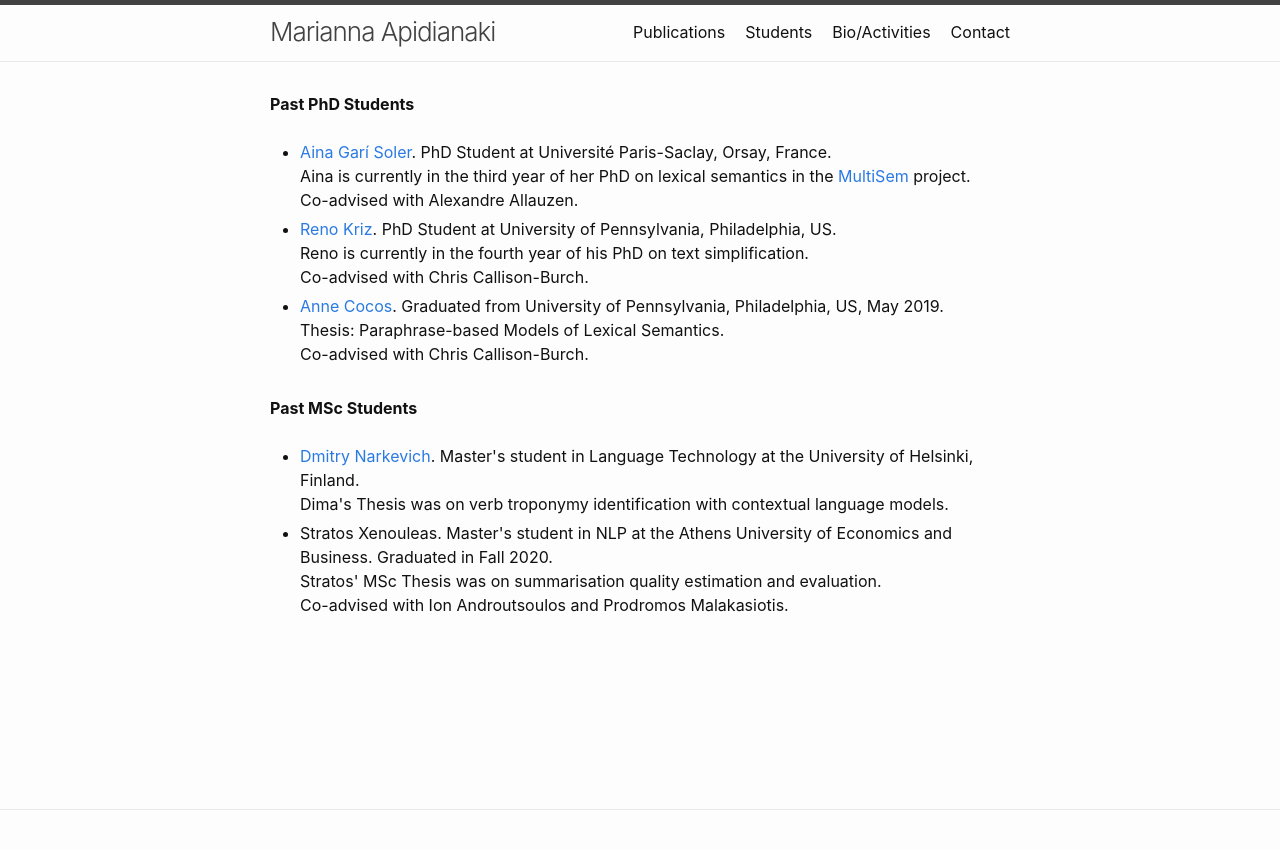
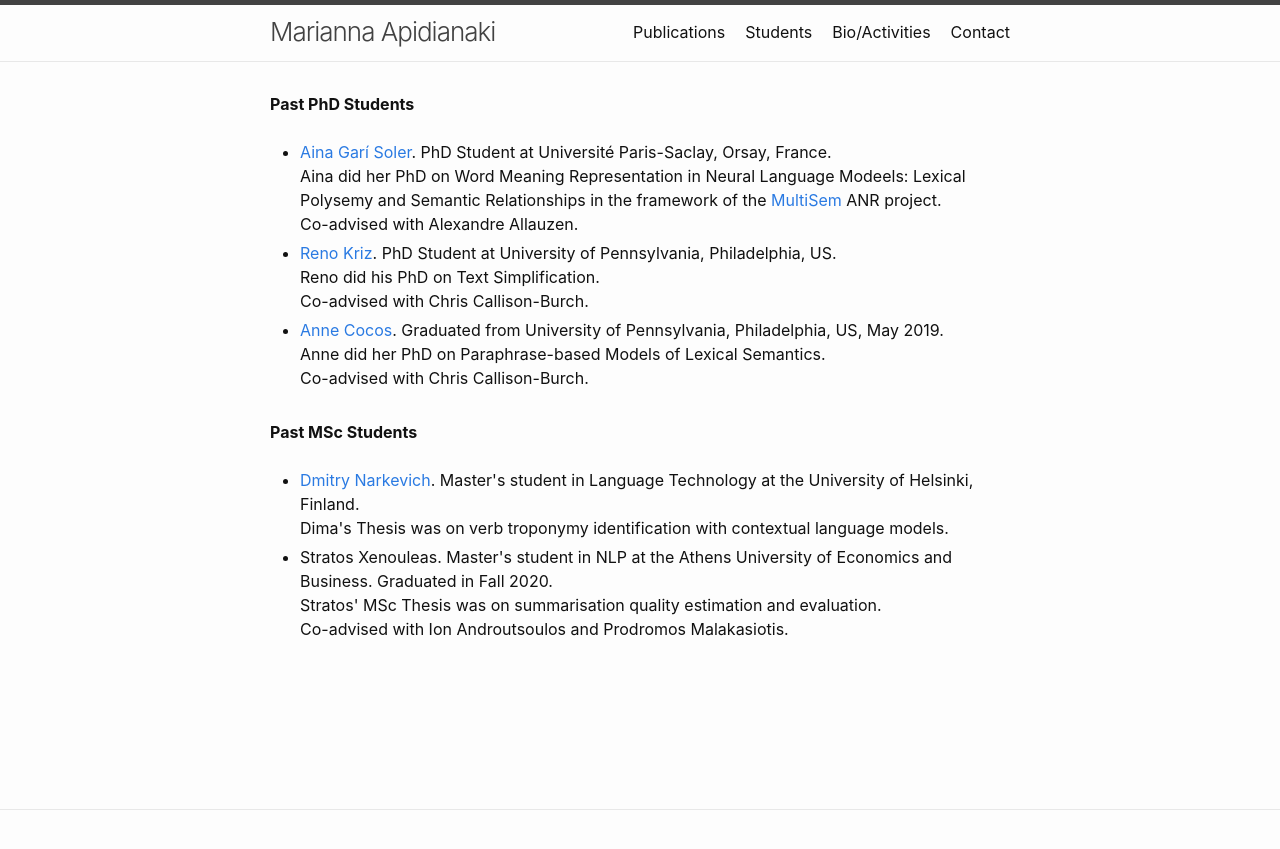
Before and after one commit to mariannaapi/mariannaapi.github.io, a Jekyll site: the page students/index.html, which Jekyll copies as it is, in a window 1280 px wide. Shown: the top 849 px of the page. Built offline with Jekyll 4.4.1, drawn with Linux system fonts in a browser that asks for light colours.

Commit message:
Update index.html

```diff
--- a/students/index.html
+++ b/students/index.html
@@ -43,21 +43,21 @@
 
 	  <li> <a href="https://ainagari.github.io">Aina Garí Soler</a>. PhD Student at Université Paris-Saclay, Orsay, France.
 	     <br>
-	    Aina is currently in the third year of her PhD on lexical semantics in the <a href="https://sites.google.com/view/multisem/home">MultiSem</a> project.
+	    Aina did her PhD on Word Meaning Representation in Neural Language Modeels: Lexical Polysemy and Semantic Relationships in the framework of the <a href="https://sites.google.com/view/multisem/home">MultiSem</a> ANR project.
 
 	     <br>
 	     Co-advised with Alexandre Allauzen.
 
      <li> <a href="https://rekriz11.github.io">Reno Kriz</a>. PhD Student at University of Pennsylvania, Philadelphia, US.
 	   <br>
-	     Reno is currently in the fourth year of his PhD on text simplification.
+	     Reno did his PhD on Text Simplification.
 	   <br>
 	     Co-advised with Chris Callison-Burch.
 <br>
 
 	  <li> <a href="https://acocos.github.io">Anne Cocos</a>. Graduated from University of Pennsylvania, Philadelphia, US, May 2019.
 		  <br>
-	Thesis: Paraphrase-based Models of Lexical Semantics.
+	Anne did her PhD on Paraphrase-based Models of Lexical Semantics.
 	<br>
 		  Co-advised with Chris Callison-Burch.
 	  </li>
```
